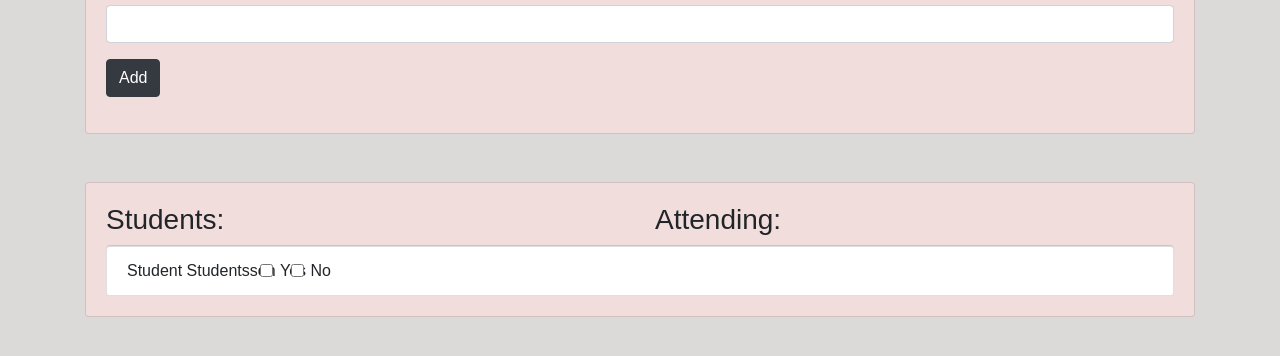
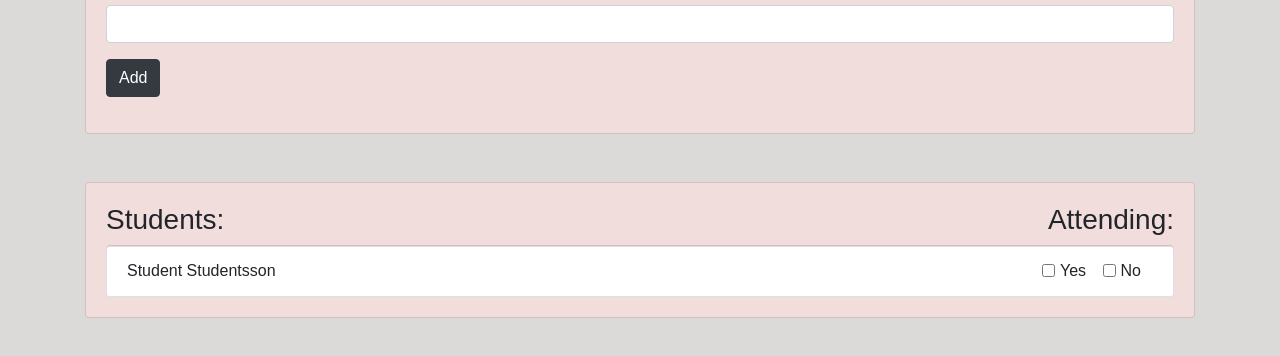
Before and after one commit to johanssonfridamaria/Student-list, a plain HTML site: page index.html in a window 1280 px wide. Shown: the part 230-586 px from the top of the page. Drawn offline with nearby package versions, Linux system fonts and the light colour scheme.

Commit message:
added check buttons

```diff
--- a/index.html
+++ b/index.html
@@ -35,16 +35,23 @@
         </div>
 
         <div class="card card-body bg-lightpink mt-5">
-            <div class="row">
-                <h3 class="title col-6">Students:</h3>
-                <h3 class="title col-6">Attending:</h3>
+            <div class="d-flex justify-content-between">
+                <h3 class="title">Students:</h3>
+                <h3 class="title">Attending:</h3>
             </div>
             <ul id="students" class="list-group">
-                <li class="list-group-item">Student Studentsson
-                        <input type="checkbox" class="form-check-input" id="yes">
-                        <label for="yes" class="form-check-label">Yes</label>
-                        <input type="checkbox" class="form-check-input" id="no">
-                        <label for="no" class="form-check-label">No</label>
+                <li class="list-group-item d-flex justify-content-between">Student Studentsson
+                    <div>
+                        <div class="form-check form-check-inline">
+                            <input type="checkbox" class="form-check-input" id="yes">
+                            <label for="yes" class="form-check-label">Yes</label>
+                        </div>
+                        <div class="form-check form-check-inline">
+                            <input type="checkbox" class="form-check-input" id="no">
+                            <label for="no" class="form-check-label">No</label>
+                        </div>
+                        <div id="check-error"></div>
+                    </div>
                 </li>
             </ul>
         </div>
```
